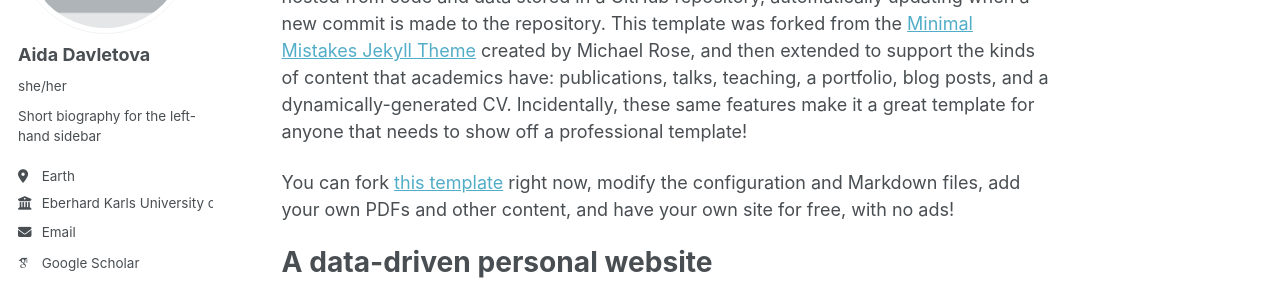
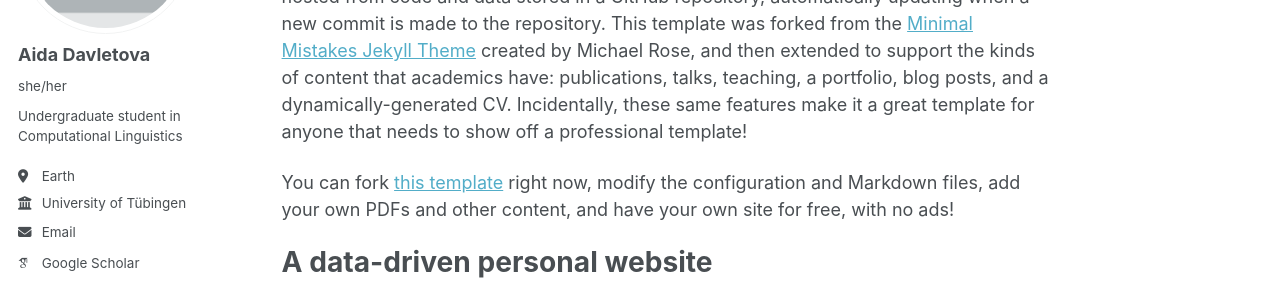
Before and after one commit to aisford/aida-davletova, a Jekyll site: the page built from _pages/about.md, in a window 1280 px wide. Shown: the part 242-527 px from the top of the page. Built offline with Jekyll 4.4.1, drawn with Linux system fonts in a browser that asks for light colours; some web fonts are replaced; a script bundle is joined from its source files by our own code; library files that are not in the unit come from our copies.

Commit message:
Update _config.yml

```diff
--- a/_config.yml
+++ b/_config.yml
@@ -26,9 +26,9 @@ author:
   avatar           : "profile.png"
   name             : "Aida Davletova"
   pronouns         : "she/her"
-  bio              : "Short biography for the left-hand sidebar"
+  bio              : "Undergraduate student in Computational Linguistics"
   location         : "Earth"
-  employer         : "Eberhard Karls University of Tübingen"
+  employer         : "University of Tübingen"
   uri              : # URL
   email            : "aida-davletova@student.uni-tuebingen.de"
 
```
